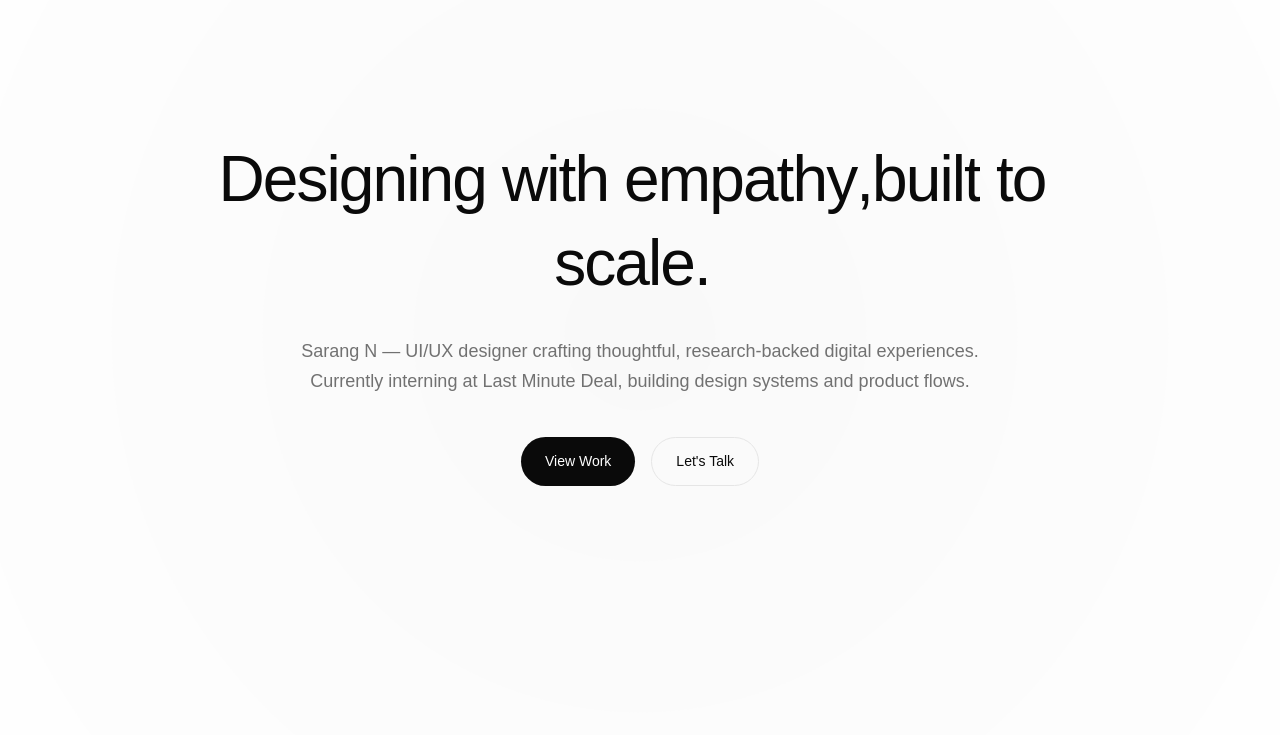
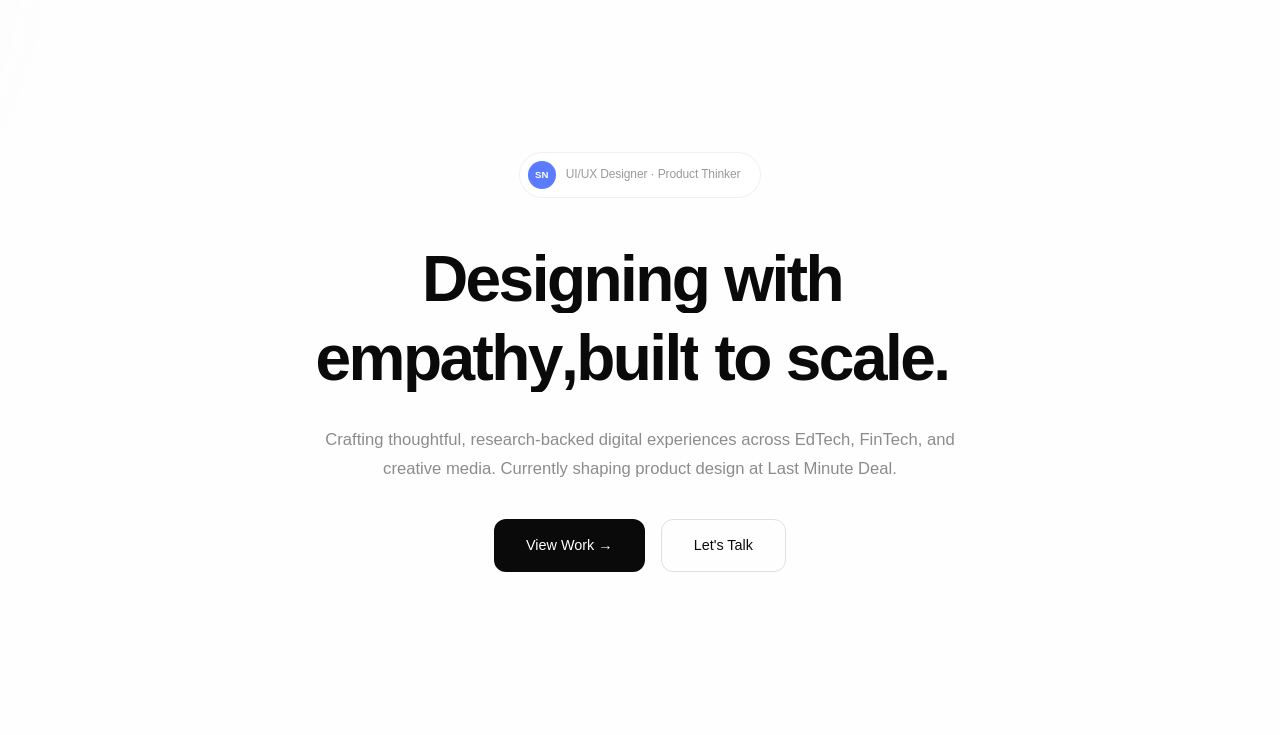
Before and after one commit to sarangn19/Sarang-Portfolio, a plain HTML site: page index.html in a window 1280 px wide. Shown: the part 65-800 px from the top of the page. Drawn offline with Linux system fonts and the light colour scheme; a web font is replaced by a local one.

Commit message:
Professional UI polish: accent color #5B7CFF, hero visual anchor, clean skill card monograms, better section rhythm

```diff
--- a/index.html
+++ b/index.html
@@ -19,7 +19,7 @@
 
         /* Section rhythm */
         .sec-white { background: #fff; }
-        .sec-gray { background: #f7f7f7; }
+        .sec-gray { background: #f3f3f3; }
 
         /* Section title */
         .sec-label {
@@ -46,29 +46,66 @@
         }
 
         /* Hero */
-        .hero { background: #fefefe; }
-        .hero-title { color: #0a0a0a; -webkit-text-fill-color: #0a0a0a; background: none; background-clip: unset; }
-        .hero-subtitle { color: rgba(0,0,0,0.55); }
+        .hero {
+            background: #fefefe;
+            position: relative;
+            overflow: hidden;
+        }
+        .hero::before {
+            content: '';
+            position: absolute;
+            top: -40%;
+            right: -20%;
+            width: 700px;
+            height: 700px;
+            border-radius: 50%;
+            background: radial-gradient(circle, rgba(91,124,255,.06) 0%, transparent 70%);
+            pointer-events: none;
+        }
+        .hero .container { position: relative; z-index: 1; }
+        .hero-title {
+            color: #0a0a0a;
+            -webkit-text-fill-color: #0a0a0a;
+            background: none;
+            background-clip: unset;
+            font-size: clamp(2.6rem,5vw,4.2rem);
+            font-weight: 700;
+            letter-spacing: -.04em;
+            line-height: 1.05;
+        }
+        .hero-subtitle {
+            color: rgba(0,0,0,.45);
+            font-size: clamp(.95rem,1.3vw,1.1rem);
+            max-width: 640px;
+            line-height: 1.75;
+        }
+        .btn-primary:hover { background: #000 !important; transform: translateY(-2px); box-shadow: 0 8px 24px rgba(0,0,0,.1); }
+        .btn-secondary:hover { border-color: #0a0a0a !important; background: rgba(0,0,0,.02); transform: translateY(-2px); }
 
         /* Work cards */
         .work { background: #f3f3f3; }
-        .work-card { background: #fff; border-radius: 20px; overflow: hidden; }
+        .work-card { background: #fff; border-radius: 20px; overflow: hidden; border: 1px solid rgba(0,0,0,.04); }
         .work-card h3 { color: #0a0a0a; }
+        .work-card:hover { border-color: rgba(91,124,255,.2); }
+        .work-tag { color: rgba(0,0,0,.3) !important; }
+        .work-link { color: #5B7CFF !important; }
+        .work-link::after { content: '→'; }
 
         /* Skills list */
         .sk-grid{display:grid;grid-template-columns:1fr 1fr 1fr;gap:clamp(12px,1.5vw,16px);margin-bottom:56px}
-        .sk-card{display:flex;flex-direction:column;gap:10px;border:1px solid rgba(0,0,0,.07);border-radius:14px;padding:clamp(18px,2vw,24px);background:#fff;transition:transform .25s ease,box-shadow .25s ease}
-        .sk-card:hover{transform:translateY(-3px);box-shadow:0 8px 24px rgba(0,0,0,.04)}
-        .sk-card .sk-icon{width:40px;height:40px;border-radius:10px;background:#f3f3f3;display:flex;align-items:center;justify-content:center;font-size:1.1rem}
+        .sk-card{display:flex;flex-direction:column;gap:12px;border:1px solid rgba(0,0,0,.06);border-radius:16px;padding:clamp(20px,2vw,28px);background:#fff;transition:all .3s ease}
+        .sk-card:hover{transform:translateY(-4px);box-shadow:0 12px 32px rgba(0,0,0,.06);border-color:rgba(91,124,255,.15)}
+        .sk-card .sk-mono{width:36px;height:36px;border-radius:10px;background:#f0f0f0;display:flex;align-items:center;justify-content:center;font-size:.75rem;font-weight:700;color:rgba(0,0,0,.25);letter-spacing:-.02em;transition:all .3s ease}
+        .sk-card:hover .sk-mono{background:#5B7CFF;color:#fff}
         .sk-card .sk-title{font-size:.85rem;font-weight:600;color:#0a0a0a;line-height:1.3}
-        .sk-card .sk-desc{font-size:.75rem;color:rgba(0,0,0,.42);line-height:1.55}
+        .sk-card .sk-desc{font-size:.75rem;color:rgba(0,0,0,.42);line-height:1.6}
 
         /* Process track */
         .proc-track{display:flex;gap:0;position:relative}
         .proc-track::before{content:'';position:absolute;top:28px;left:clamp(32px,5vw,48px);right:clamp(32px,5vw,48px);height:2px;background:rgba(0,0,0,.06);z-index:0}
         .proc-step{flex:1;display:flex;flex-direction:column;align-items:center;text-align:center;gap:10px;position:relative;z-index:1;padding:0 8px}
-        .proc-num{width:56px;height:56px;border-radius:50%;background:#fff;border:2px solid rgba(0,0,0,.08);display:flex;align-items:center;justify-content:center;font-size:1rem;font-weight:700;color:rgba(0,0,0,.25);transition:all .25s ease}
-        .proc-step:hover .proc-num{border-color:#0a0a0a;color:#0a0a0a;background:#fff}
+        .proc-num{width:56px;height:56px;border-radius:50%;background:#fff;border:2px solid rgba(0,0,0,.08);display:flex;align-items:center;justify-content:center;font-size:1rem;font-weight:700;color:rgba(0,0,0,.25);transition:all .3s ease}
+        .proc-step:hover .proc-num{border-color:#5B7CFF;color:#5B7CFF}
         .proc-title{font-size:.8rem;font-weight:600;color:#0a0a0a;line-height:1.3}
         .proc-desc{font-size:.7rem;color:rgba(0,0,0,.38);line-height:1.55;max-width:180px}
 
@@ -153,13 +190,17 @@
     </nav>
 
     <!-- Hero -->
-    <section class="hero">
-        <div class="container">
-            <h1 class="hero-title">Designing with empathy,<br>built to scale.</h1>
-            <p class="hero-subtitle">Sarang N — UI/UX designer crafting thoughtful, research-backed digital experiences. Currently interning at Last Minute Deal, building design systems and product flows.</p>
-            <div class="hero-cta">
-                <a href="#work" class="btn btn-primary">View Work</a>
-                <a href="#contact" class="btn btn-secondary">Let's Talk</a>
+    <section class="hero" style="padding:clamp(80px,12vw,160px) 0 clamp(60px,8vw,100px)">
+        <div class="container" style="text-align:center;">
+            <div style="display:inline-flex;align-items:center;gap:10px;padding:8px 20px 8px 8px;border-radius:100px;border:1px solid rgba(0,0,0,.06);background:#fff;margin-bottom:clamp(28px,4vw,48px);font-size:.75rem;color:rgba(0,0,0,.4);font-weight:500;letter-spacing:-.01em;">
+                <span style="display:inline-flex;align-items:center;justify-content:center;width:28px;height:28px;border-radius:50%;background:#5B7CFF;color:#fff;font-size:.6rem;font-weight:700;">SN</span>
+                UI/UX Designer · Product Thinker
+            </div>
+            <h1 class="hero-title" style="max-width:820px;margin:0 auto 20px;">Designing with empathy,<br>built to scale.</h1>
+            <p class="hero-subtitle" style="margin:0 auto 36px;">Crafting thoughtful, research-backed digital experiences across EdTech, FinTech, and creative media. Currently shaping product design at Last Minute Deal.</p>
+            <div class="hero-cta" style="margin-bottom:0;">
+                <a href="#work" class="btn btn-primary" style="background:#0a0a0a;color:#fff;border:none;padding:14px 32px;border-radius:12px;font-size:.9rem;font-weight:500;text-decoration:none;display:inline-flex;align-items:center;gap:8px;transition:all .25s ease;">View Work →</a>
+                <a href="#contact" class="btn btn-secondary" style="background:transparent;color:#0a0a0a;border:1px solid rgba(0,0,0,.12);padding:14px 32px;border-radius:12px;font-size:.9rem;font-weight:500;text-decoration:none;display:inline-flex;align-items:center;gap:8px;transition:all .25s ease;">Let's Talk</a>
             </div>
         </div>
     </section>
@@ -187,12 +228,12 @@
 
             <span class="sec-label" style="margin-bottom:12px;">Expertise</span>
             <div class="sk-grid">
-                <div class="sk-card"><div class="sk-icon">🔍</div><div class="sk-title">User Research &amp; Empathy</div><div class="sk-desc">In-depth interviews, field studies, diary logs to uncover unspoken user needs.</div></div>
-                <div class="sk-card"><div class="sk-icon">🗺</div><div class="sk-title">Affinity Mapping &amp; Synthesis</div><div class="sk-desc">Pattern identification, thematic clusters, insight distillation from raw research data.</div></div>
-                <div class="sk-card"><div class="sk-icon">👤</div><div class="sk-title">Personas &amp; Journey Mapping</div><div class="sk-desc">Empathy maps, experience flows, service blueprints that align teams around the user.</div></div>
-                <div class="sk-card"><div class="sk-icon">✏️</div><div class="sk-title">Wireframing &amp; Prototyping</div><div class="sk-desc">Lo-fi sketches to hi-fi interactive mockups in Figma, iterating rapidly with feedback.</div></div>
-                <div class="sk-card"><div class="sk-icon">🧪</div><div class="sk-title">Usability Testing &amp; Heuristics</div><div class="sk-desc">Moderated/unmoderated tests, heuristic evaluations, A/B experiments to validate decisions.</div></div>
-                <div class="sk-card"><div class="sk-icon">🎨</div><div class="sk-title">Figma &amp; Design Systems</div><div class="sk-desc">Component libraries, design tokens, responsive grids — scalable systems for consistent products.</div></div>
+                <div class="sk-card"><div class="sk-mono">UR</div><div class="sk-title">User Research &amp; Empathy</div><div class="sk-desc">In-depth interviews, field studies, diary logs to uncover unspoken user needs.</div></div>
+                <div class="sk-card"><div class="sk-mono">AM</div><div class="sk-title">Affinity Mapping &amp; Synthesis</div><div class="sk-desc">Pattern identification, thematic clusters, insight distillation from raw research data.</div></div>
+                <div class="sk-card"><div class="sk-mono">PJ</div><div class="sk-title">Personas &amp; Journey Mapping</div><div class="sk-desc">Empathy maps, experience flows, service blueprints that align teams around the user.</div></div>
+                <div class="sk-card"><div class="sk-mono">WP</div><div class="sk-title">Wireframing &amp; Prototyping</div><div class="sk-desc">Lo-fi sketches to hi-fi interactive mockups in Figma, iterating rapidly with feedback.</div></div>
+                <div class="sk-card"><div class="sk-mono">UT</div><div class="sk-title">Usability Testing &amp; Heuristics</div><div class="sk-desc">Moderated/unmoderated tests, heuristic evaluations, A/B experiments to validate decisions.</div></div>
+                <div class="sk-card"><div class="sk-mono">DS</div><div class="sk-title">Figma &amp; Design Systems</div><div class="sk-desc">Component libraries, design tokens, responsive grids — scalable systems for consistent products.</div></div>
             </div>
             <h2 class="sec-h2" style="font-size:1.1rem;font-weight:600;margin-bottom:28px;margin-top:16px;color:rgba(0,0,0,.5);">Process</h2>
             <div class="proc-track">
```
